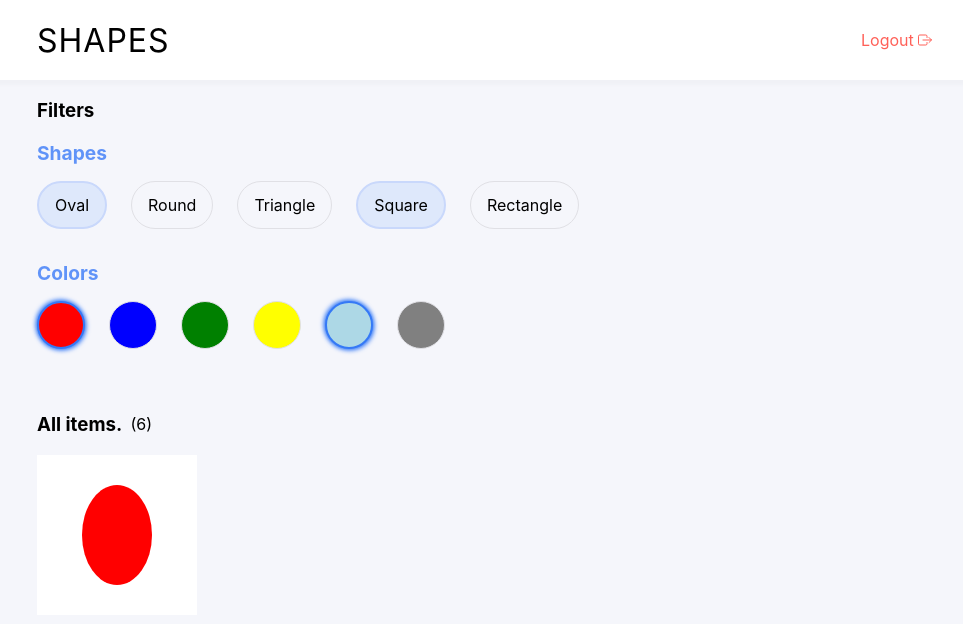
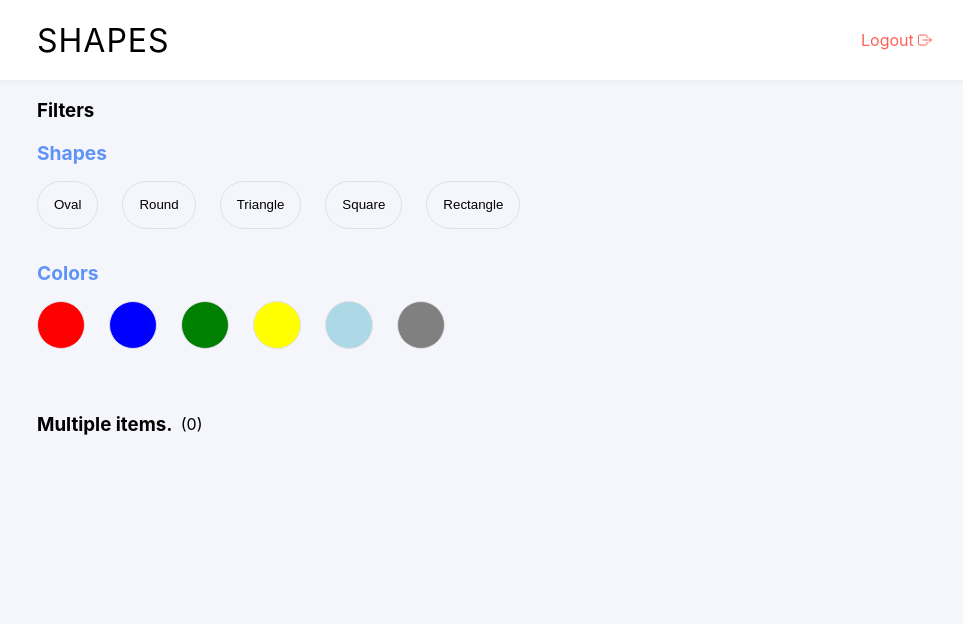
Before and after one commit to Ukhu/tql-color-shape-filters, a React (Create React App) app: page / in a window 1280 px wide. Shown: the top 624 px of the page, without its empty margins (155-1118 px from the left). Built offline with nearby package versions, Linux system fonts and the light colour scheme.

Commit message:
hook up selection and shape generation logic

```diff
--- a/src/components/Color.tsx
+++ b/src/components/Color.tsx
@@ -3,13 +3,19 @@ import styled, { css } from "styled-components";
 
 import { IColorProps } from "../types";
 
-const StyledColor = styled.div<{ selected: boolean; name: string }>`
+const StyledColor = styled.button<{ selected: boolean; name: string }>`
   height: 3rem;
   width: 3rem;
   background-color: ${({ name }) => name};
   border-radius: 50%;
   border: 1px solid #e0e0e5;
   margin-right: 1.5rem;
+  cursor: pointer;
+  outline: none;
+
+  &:focus {
+    border: 1px solid #3579f6;
+  }
 
   ${({ selected }) =>
     selected &&
@@ -19,8 +25,8 @@ const StyledColor = styled.div<{ selected: boolean; name: string }>`
     `}
 `;
 
-const Color = ({ name, selected = false }: IColorProps) => {
-  return <StyledColor selected={selected} name={name} />;
+const Color = ({ name, handleClick, selected = false }: IColorProps) => {
+  return <StyledColor selected={selected} name={name} onClick={handleClick} />;
 };
 
 export default Color;
--- a/src/components/Shape.tsx
+++ b/src/components/Shape.tsx
@@ -3,16 +3,23 @@ import styled, { css } from "styled-components";
 
 import { IShapeProps } from "../types";
 
-const StyledShape = styled.div<{ selected: boolean }>`
+const StyledShape = styled.button<{ selected: boolean }>`
   display: flex;
   justify-content: center;
   align-items: center;
+  text-transform: capitalize;
   padding: 0 1rem;
   height: 3rem;
   background-color: #f5f6fb;
   border: 1px solid #e0e0e5;
   border-radius: 12rem;
   margin-right: 1.5rem;
+  cursor: pointer;
+  outline: none;
+
+  &:focus {
+    border: 2px solid #c9d8fb;
+  }
 
   ${({ selected }) =>
     selected &&
@@ -22,8 +29,12 @@ const StyledShape = styled.div<{ selected: boolean }>`
     `}
 `;
 
-const Shape = ({ name, selected = false }: IShapeProps) => {
-  return <StyledShape selected={selected}>{name}</StyledShape>;
+const Shape = ({ name, handleClick, selected = false }: IShapeProps) => {
+  return (
+    <StyledShape selected={selected} onClick={handleClick}>
+      {name}
+    </StyledShape>
+  );
 };
 
 export default Shape;
--- a/src/pages/Home.tsx
+++ b/src/pages/Home.tsx
@@ -1,4 +1,4 @@
-import React from "react";
+import React, { useState } from "react";
 
 import Header from "../components/Header";
 import Shape from "../components/Shape";
@@ -7,6 +7,7 @@ import FilterGroup from "../components/FilterGroup";
 import styled from "styled-components";
 import Item from "../components/Item";
 import ItemGrid from "../components/ItemGrid";
+import { getItemsDescription } from "../utils";
 
 const StyledSection = styled.section`
   margin: 0 12rem;
@@ -23,7 +24,46 @@ const ItemAmount = styled.span`
   font-weight: normal;
 `;
 
+const COLORS = ["red", "blue", "green", "yellow", "lightblue", "grey"];
+const SHAPES = ["oval", "round", "triangle", "square", "rectangle"];
+
 const Home = () => {
+  const [selectedColors, setSelectedColors] = useState<string[]>([]);
+  const [selectedShapes, setSelectedShapes] = useState<string[]>([]);
+
+  const handleColorSelect = (color: string) => {
+    const isSelected = selectedColors.includes(color);
+
+    if (isSelected) {
+      const filteredColors = selectedColors.filter(
+        (existingColor) => existingColor !== color
+      );
+      setSelectedColors(filteredColors);
+    } else {
+      setSelectedColors((prevColors) => [...prevColors, color]);
+    }
+  };
+
+  const handleShapeSelect = (shape: string) => {
+    const isSelected = selectedShapes.includes(shape);
+
+    if (isSelected) {
+      const filteredShapes = selectedShapes.filter(
+        (existingShape) => existingShape !== shape
+      );
+      setSelectedShapes(filteredShapes);
+    } else {
+      setSelectedShapes((prevShapes) => [...prevShapes, shape]);
+    }
+  };
+
+  const itemDescription = getItemsDescription(
+    COLORS.length,
+    SHAPES.length,
+    selectedColors,
+    selectedShapes
+  );
+
   return (
     <div>
       <Header />
@@ -31,29 +71,45 @@ const Home = () => {
       <StyledSection>
         <SectionHeading>Filters</SectionHeading>
         <FilterGroup category="Shapes">
-          <Shape name="Oval" selected />
-          <Shape name="Round" />
-          <Shape name="Triangle" />
-          <Shape name="Square" selected />
-          <Shape name="Rectangle" />
+          {SHAPES.map((shape) => {
+            const isSelected = selectedShapes.includes(shape);
+            return (
+              <Shape
+                name={shape}
+                selected={isSelected}
+                handleClick={() => handleShapeSelect(shape)}
+              />
+            );
+          })}
         </FilterGroup>
 
         <FilterGroup category="Colors">
-          <Color name="red" selected />
-          <Color name="blue" />
-          <Color name="green" />
-          <Color name="yellow" />
-          <Color name="lightblue" selected />
-          <Color name="grey" />
+          {COLORS.map((color) => {
+            const isSelected = selectedColors.includes(color);
+            return (
+              <Color
+                name={color}
+                selected={isSelected}
+                handleClick={() => handleColorSelect(color)}
+              />
+            );
+          })}
         </FilterGroup>
       </StyledSection>
 
       <StyledSection>
         <SectionHeading>
-          All items. &nbsp;<ItemAmount>(6)</ItemAmount>
+          {itemDescription}. &nbsp;
+          <ItemAmount>
+            ({selectedColors.length * selectedShapes.length})
+          </ItemAmount>
         </SectionHeading>
         <ItemGrid>
-          <Item color="red" shape="oval" />
+          {selectedShapes.map((shape) => {
+            return selectedColors.map((color) => (
+              <Item color={color} shape={shape} />
+            ));
+          })}
         </ItemGrid>
       </StyledSection>
     </div>
--- a/src/types.ts
+++ b/src/types.ts
@@ -1,10 +1,12 @@
 export interface IShapeProps {
   name: string;
+  handleClick: () => void;
   selected?: boolean;
 }
 
 export interface IColorProps {
   name: string;
+  handleClick: () => void;
   selected?: boolean;
 }
 
--- /dev/null
+++ b/src/utils/index.ts
@@ -0,0 +1,51 @@
+export const getItemsDescription = (
+  colorsLength: number,
+  shapesLength: number,
+  selectedColors: string[],
+  selectedShapes: string[]
+) => {
+  const selectedColorsLength = selectedColors.length;
+  const selectedShapesLength = selectedShapes.length;
+
+  let prefix = "";
+  let mainItem = "";
+  let suffix = "items";
+
+  if (selectedColorsLength === 1) {
+    const color = selectedColors[0];
+    prefix = color.charAt(0).toUpperCase() + color.slice(1);
+
+    if (selectedShapesLength === 1) {
+      mainItem = selectedShapes[0];
+      suffix = "item";
+    } else if (selectedShapesLength === shapesLength) {
+      prefix = "All";
+      mainItem = color;
+    } else if (selectedShapesLength > 1) {
+      prefix = "Multiple";
+      mainItem = color;
+    }
+  } else if (selectedColorsLength === colorsLength) {
+    prefix = "All";
+
+    if (selectedShapesLength === 1) {
+      mainItem = selectedShapes[0];
+    } else if (selectedShapesLength === shapesLength) {
+      prefix = "All";
+    } else if (selectedShapesLength > 1) {
+      prefix = "Multiple";
+    }
+  } else {
+    prefix = "Multiple";
+
+    if (selectedShapesLength === 1) {
+      mainItem = selectedShapes[0];
+    } else if (selectedShapesLength === shapesLength) {
+      prefix = "Multiple";
+    } else if (selectedShapesLength > 1) {
+      prefix = "Multiple";
+    }
+  }
+
+  return `${prefix} ${mainItem} ${suffix}`;
+};
```
